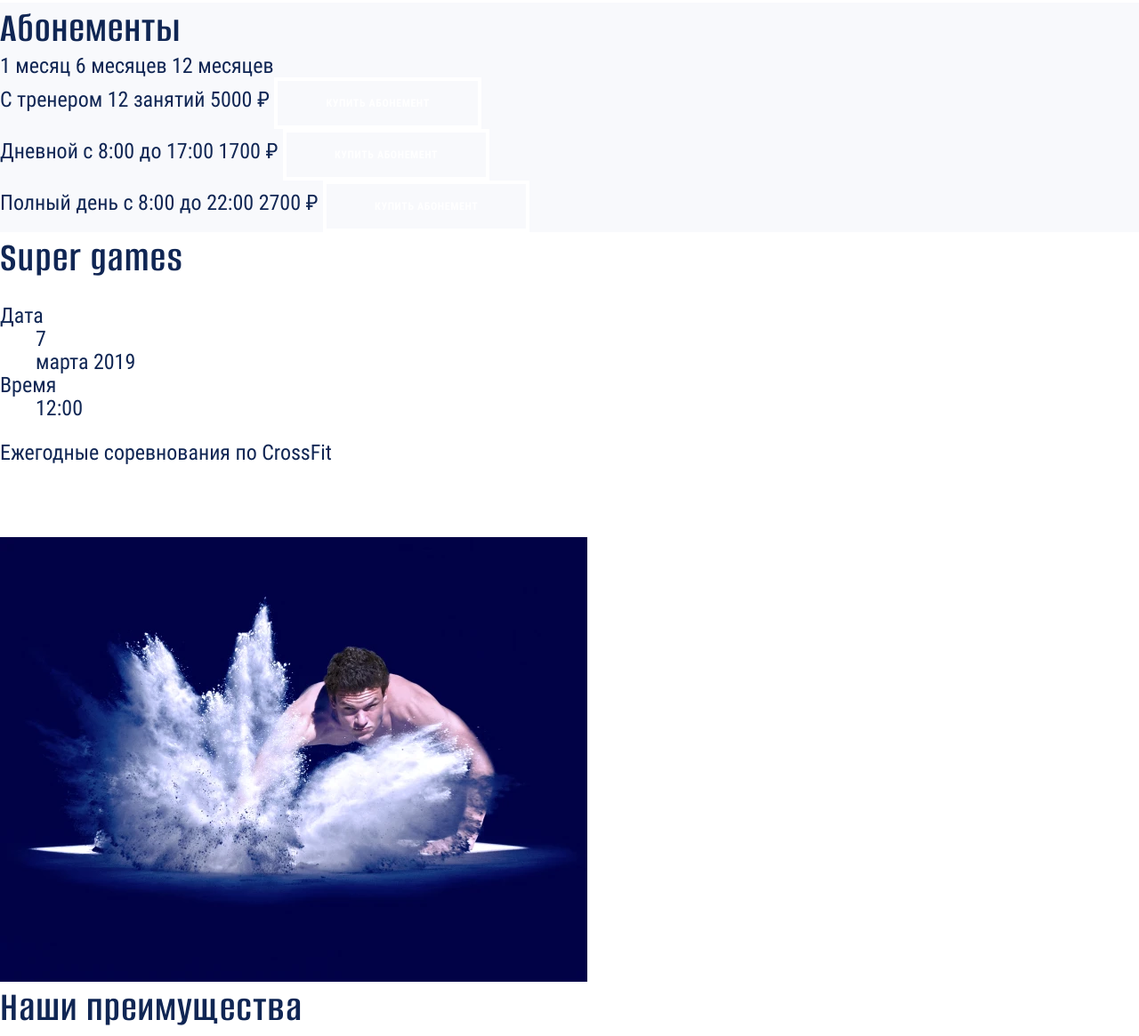
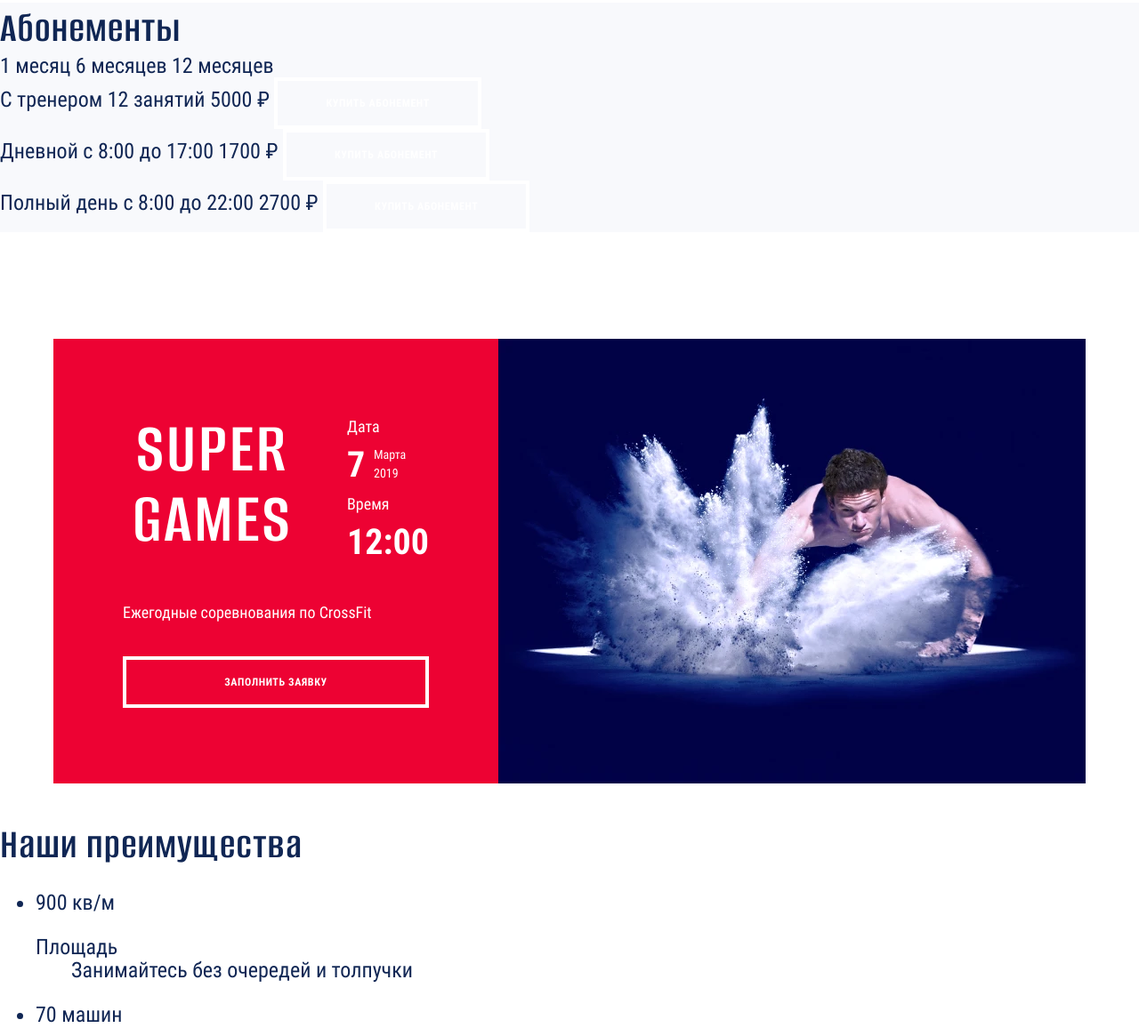
Before and after one commit to bazarovstas/supergym, a website built with webpack: page source/index.html in a window 1280 px wide. Shown: the part 1505-2670 px from the top of the page at 89% size. Built offline with nearby package versions, Linux system fonts and the light colour scheme; files whose address does not match are found by name.

Commit message:
Добавлены стили для блока promo для десктопной версии; мелкие правки по блоку video

```diff
--- a/source/index.html
+++ b/source/index.html
@@ -83,7 +83,7 @@
           </div>
 
           <div class="gym__video-wrapper">
-            <div class="gym__video video  video--enabled">
+            <div class="gym__video video">
               <a class="video__link" href="https://www.youtube.com/embed/9TZXsZItgdw">
                 <picture>
                   <source type="image/webp" width="320" height="167" media="(max-width: 767px)" srcset="img/contents/gym-video-preview-mobile.webp 1x, img/contents/gym-video-preview-mobile@2x.webp 2x">
@@ -140,12 +140,12 @@
         <section class="promo">
           <div class="promo__container">
             <div class="promo__wrapper">
-              <h2 class="promo__title  heading  heading--h2">Super games</h2>
+              <h2 class="promo__title  heading  heading--h2-promo">Super games</h2>
 
               <dl class="promo__list">
                 <dt class="promo__item">Дата</dt>
                 <dd class="promo__item  promo__item--bold">7</dd>
-                <dd class="promo__item">марта 2019</dd>
+                <dd class="promo__item  promo__item--smaller">Марта 2019</dd>
                 <dt class="promo__item">Время</dt>
                 <dd class="promo__item  promo__item--bold">12:00</dd>
               </dl>
--- a/source/js/main.js
+++ b/source/js/main.js
@@ -1,4 +1,4 @@
-// import {initModals} from './modules/modals/init-modals';
+// import {} from './modules/video';
 
 // ---------------------------------
 
--- a/source/sass/blocks/btn.scss
+++ b/source/sass/blocks/btn.scss
@@ -1,5 +1,6 @@
 .btn {
   display: inline-flex;
+  justify-content: center;
 
   padding: 18px 54px;
 
--- a/source/sass/blocks/heading.scss
+++ b/source/sass/blocks/heading.scss
@@ -46,4 +46,20 @@
       text-align: left;
     }
   }
+
+  &--h2-promo {
+    font-family: $ff-alumni;
+    font-weight: 600;
+    font-size: 82px;
+    line-height: 78.72px;
+    letter-spacing: 0.03em;
+    color: $color-default-white;
+    text-transform: uppercase;
+    text-align: center;
+
+    @media (max-width: 1199px) {
+      font-size: 48px;
+      line-height: 46.08px;
+    }
+  }
 }
--- a/source/sass/blocks/promo.scss
+++ b/source/sass/blocks/promo.scss
@@ -0,0 +1,106 @@
+.promo {
+  display: flex;
+
+  padding: 120px var(--side-offset, 20px) 40px;
+}
+
+.promo__container {
+  display: flex;
+  flex-direction: column;
+  justify-content: space-between;
+
+  width: 43.1%;
+  padding: 85px 78px;
+
+  background-color: $color-torch-red;
+
+  @media (max-width: 1199px) {
+    width: 43%;
+    padding: 51px 45px;
+  }
+
+  // @media (max-width: 767px) {
+
+  // }
+}
+
+.promo__wrapper {
+  display: flex;
+  justify-content: space-between;
+}
+
+.promo__title {
+  max-width: 201px;
+
+  @media (max-width: 1199px) {
+    max-width: 117px;
+  }
+}
+
+.promo__list {
+  position: relative;
+
+  margin: 0;
+
+  @media (max-width: 1199px) {
+    min-width: 60px;
+  }
+}
+
+.promo__item {
+  margin: 0;
+
+  font-weight: 400;
+  font-size: 18px;
+  line-height: 27px;
+  color: $color-default-white;
+
+  &--bold {
+    font-weight: 700;
+    font-size: 40px;
+    line-height: 60px;
+
+    @media (max-width: 1199px) {
+      font-size: 24px;
+      line-height: 36px;
+    }
+  }
+
+  &--smaller {
+    position: absolute;
+    top: 35px;
+    left: 30px;
+
+    max-width: 40px;
+
+    font-size: 14px;
+    line-height: 21px;
+
+    @media (max-width: 1199px) {
+      font-size: 10px;
+      line-height: 15px;
+    }
+  }
+
+  @media (max-width: 1199px) {
+    font-size: 12px;
+    line-height: 18px;
+  }
+}
+
+.promo__text {
+  margin: 0;
+
+  font-weight: 400;
+  font-size: 18px;
+  line-height: 27px;
+  color: $color-default-white;
+}
+
+.promo__image-wrapper {
+  width: 56.9%;
+
+  @media (max-width: 1199px) {
+    width: 57%;
+  }
+}
```
Also changed, not shown: build/css/style.css, build/css/style.min.css, build/index.html, build/js/main.min.js, source/js/modules/video.js (added), 2 other files.
